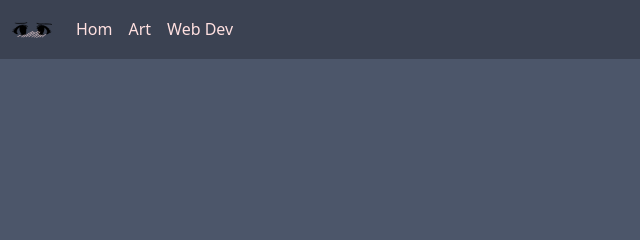
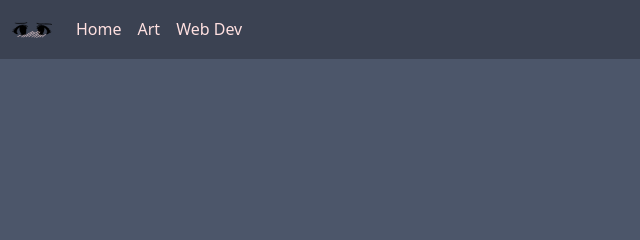
Before and after one commit to eyehatekyle/eyehatekyle.github.io, a plain HTML site: page index.html in a window 1280 px wide. Shown: the top 240 px of the page, 0-640 px from the left. Drawn offline with nearby package versions, Linux system fonts and the light colour scheme.

Commit message:
Update index.html
Test

```diff
--- a/index.html
+++ b/index.html
@@ -80,7 +80,7 @@
         >
           <ul class="navbar-nav">
             <li class="nav-item">
-              <a class="nav-link" href="index.html" aria-current="page">Hom</a>
+              <a class="nav-link" href="index.html" aria-current="page">Home</a>
             </li>
             <li class="nav-item">
               <!-- Behance -->
```
